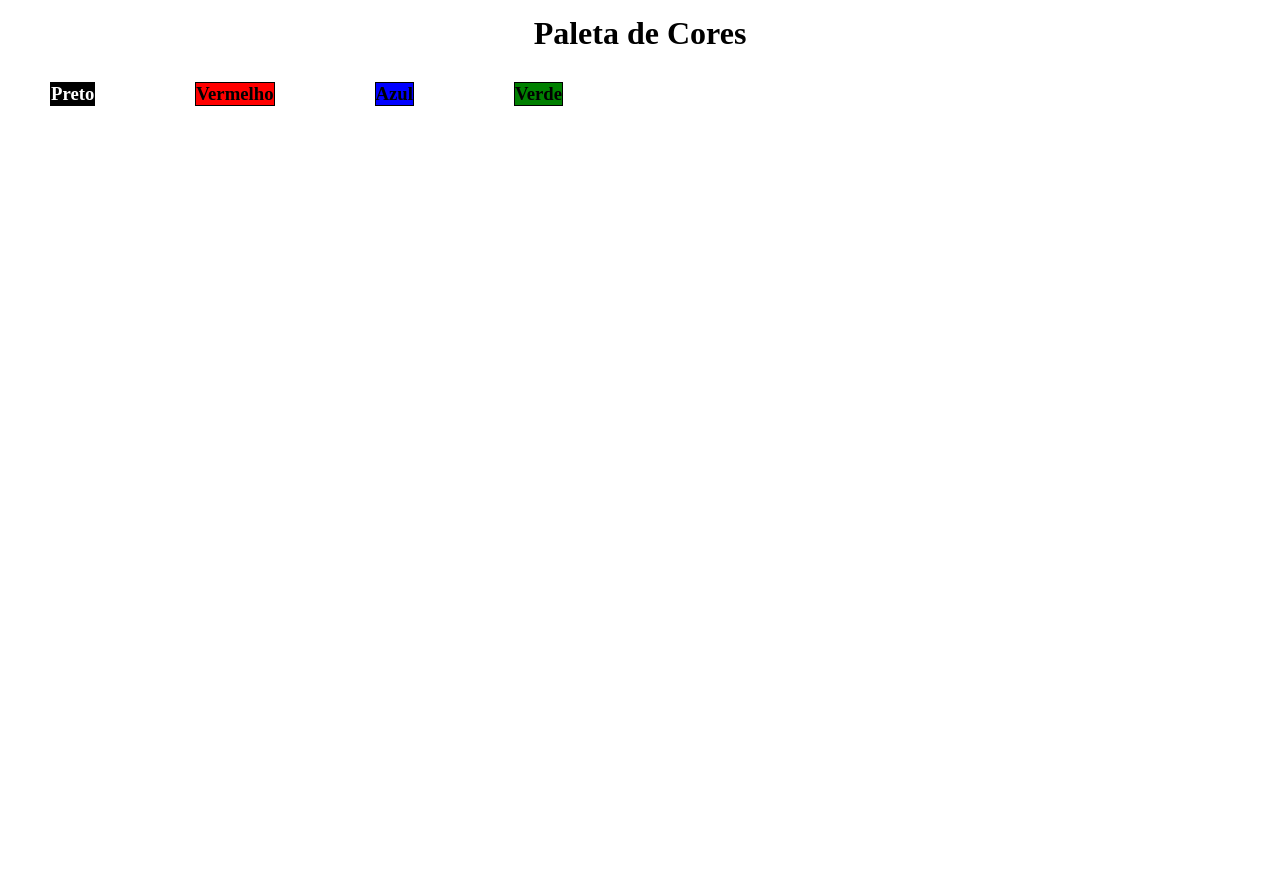
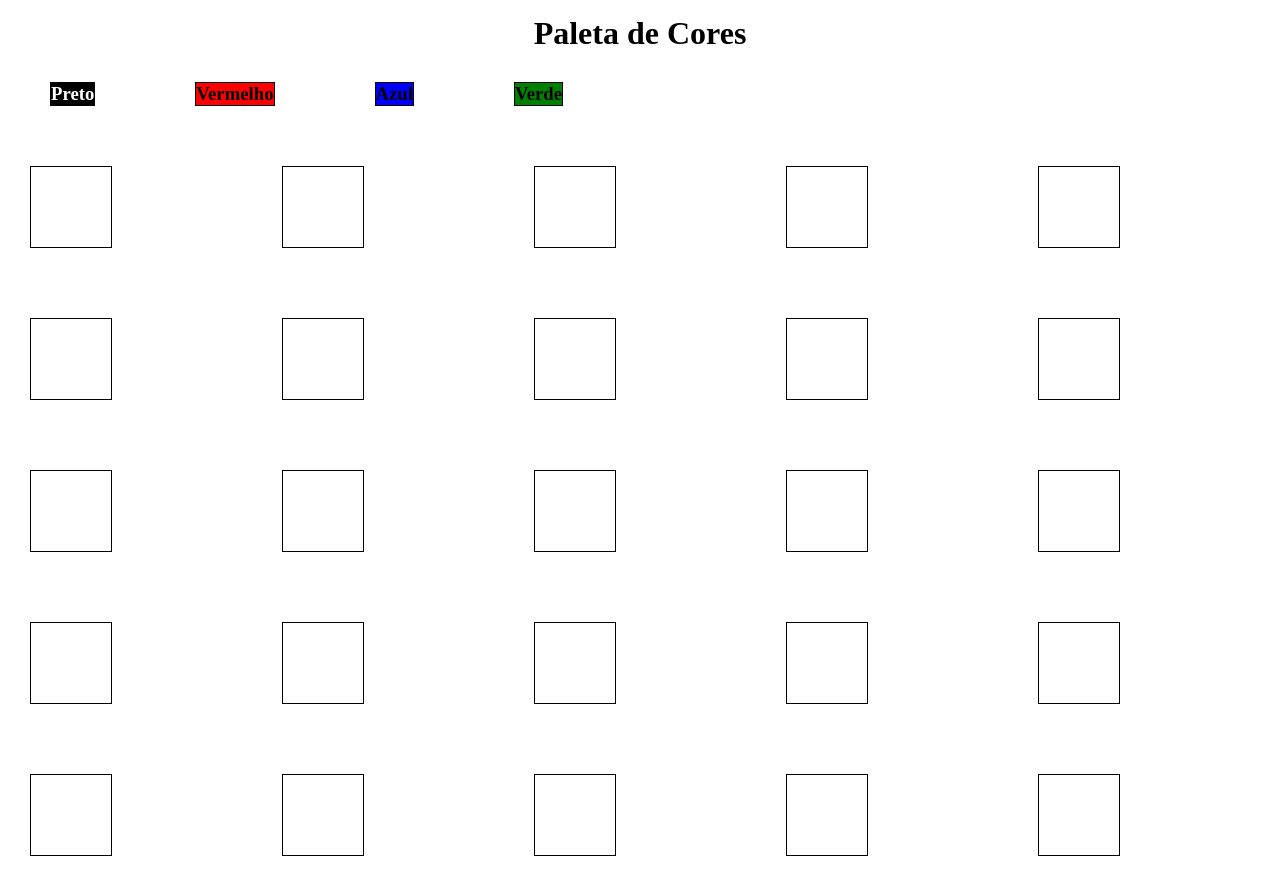
Before and after one commit to SamuelSfeir/pixels-art, a website: page index.html in a window 1280 px wide. Before the commit the page ends 800 px from the top, so only its background shows below. Drawn offline with Linux system fonts and the light colour scheme.

Commit message:
Adiciona requisito 2

```diff
--- a/index.html
+++ b/index.html
@@ -22,8 +22,37 @@
         <h3 class="color">Azul</h3>
         <h3 class="color">Verde</h3>
     </section>
+     <!-- Criamos as cores como pede no enunciado -->
 
-        <!-- Criamos as cores como pede no enunciado -->
+    <div id="pixel-board">
+        <div class="pixel"></div>
+        <div class="pixel"></div>
+        <div class="pixel"></div>
+        <div class="pixel"></div>
+        <div class="pixel"></div>
+        <div class="pixel"></div>
+        <div class="pixel"></div>
+        <div class="pixel"></div>
+        <div class="pixel"></div>
+        <div class="pixel"></div>
+        <div class="pixel"></div>
+        <div class="pixel"></div>
+        <div class="pixel"></div>
+        <div class="pixel"></div>
+        <div class="pixel"></div>
+        <div class="pixel"></div>
+        <div class="pixel"></div>
+        <div class="pixel"></div>
+        <div class="pixel"></div>
+        <div class="pixel"></div>
+        <div class="pixel"></div>
+        <div class="pixel"></div>
+        <div class="pixel"></div>
+        <div class="pixel"></div>
+        <div class="pixel"></div>
+    </div>
+
+
 
     <script src="script.js"></script>
 </body>
--- a/style.css
+++ b/style.css
@@ -44,4 +44,23 @@ header h1{
     border: solid black 1px;
 }
 
-/* Alteramos as cores de fundo dos respectivos filhos, conforme pede o enunciado */
+/* Alteramos as cores de fundo dos respectivos filhos e a borda sólida, conforme pede o enunciado */
+
+#pixel-board{
+    display: grid;
+    grid-template-columns: repeat(5, 1fr);
+    grid-template-rows: repeat(5, 1fr);
+    margin: 10px;
+}
+
+.pixel{
+    border: 1px solid black;
+    padding: 20px;
+    width: 40px;
+    margin: 20px;
+    height: 40px;
+    margin-top: 50px;
+    background-color: white;
+}
+
+/* Montamos a grade de quadrados */
```
